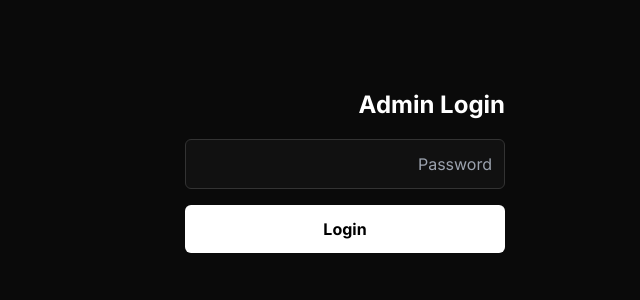
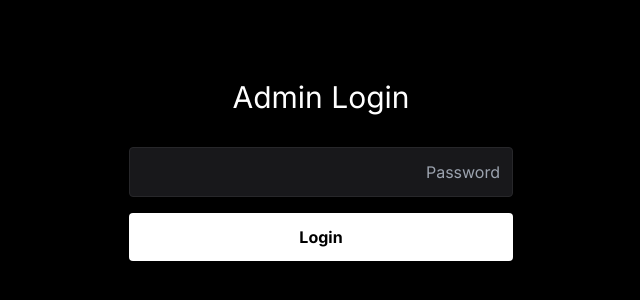
Before and after one commit to mostafa351989-spec/my-portfolio, a Next.js app: page /admin/login in a window 1280 px wide. Shown: the part 230-530 px from the top of the page, without its empty margins (424-1064 px from the left). Built offline with nearby package versions, Linux system fonts and the light colour scheme.

Commit message:
fix: cookie + redirect after login

```diff
--- a/app/admin/login/page.tsx
+++ b/app/admin/login/page.tsx
@@ -1,37 +1,52 @@
 'use client'
 import { useState } from 'react'
+import { useRouter } from 'next/navigation'
 
 export default function LoginPage() {
   const [password, setPassword] = useState('')
   const [error, setError] = useState('')
+  const [loading, setLoading] = useState(false)
+  const router = useRouter()
 
-  const handleLogin = async (e: React.FormEvent) => {
-    e.preventDefault()
+  const handleLogin = async () => {
+    setLoading(true)
+    setError('')
     const res = await fetch('/api/auth/login', {
       method: 'POST',
       headers: { 'Content-Type': 'application/json' },
       body: JSON.stringify({ password }),
     })
-    if (res.ok) window.location.href = '/admin'
-    else setError('الباسورد غلط')
+
+    if (res.ok) {
+      router.push('/admin') // ← المهم دي
+      router.refresh() // ← ودي عشان يعمل check للـ cookie
+    } else {
+      setError('الباسورد غلط')
+    }
+    setLoading(false)
   }
 
   return (
-    <div style={{display:'flex',minHeight:'100vh',alignItems:'center',justifyContent:'center',background:'#0a0a0a',color:'#fff'}}>
-      <form onSubmit={handleLogin} style={{display:'flex',flexDirection:'column',gap:'16px',width:'320px'}}>
-        <h1 style={{fontSize:'24px',fontWeight:'bold'}}>Admin Login</h1>
+    <div className="min-h-screen bg-black flex items-center justify-center p-4">
+      <div className="w-full max-w-sm">
+        <h1 className="text-white text-3xl mb-8 text-center">Admin Login</h1>
         <input
           type="password"
           value={password}
           onChange={(e) => setPassword(e.target.value)}
+          onKeyDown={(e) => e.key === 'Enter' && handleLogin()}
           placeholder="Password"
-          style={{padding:'12px',background:'#111',border:'1px solid #333',color:'#fff',borderRadius:'6px'}}
+          className="w-full p-3 mb-4 bg-zinc-900 text-white rounded border border-zinc-800"
         />
-        <button type="submit" style={{padding:'12px',background:'#fff',color:'#000',border:'none',borderRadius:'6px',fontWeight:'bold'}}>
-          Login
+        <button
+          onClick={handleLogin}
+          disabled={loading}
+          className="w-full p-3 bg-white text-black rounded font-bold disabled:opacity-50"
+        >
+          {loading ? 'Loading...' : 'Login'}
         </button>
-        {error && <p style={{color:'#ff5555'}}>{error}</p>}
-      </form>
+        {error && <p className="text-red-500 mt-4 text-center">{error}</p>}
+      </div>
     </div>
   )
 }
--- a/app/api/auth/login/route.ts
+++ b/app/api/auth/login/route.ts
@@ -18,9 +18,10 @@ export async function POST(request: Request) {
   const res = NextResponse.json({ success: true })
   res.cookies.set('admin_token', token, {
     httpOnly: true,
-    secure: true,
-    sameSite: 'strict',
-    path: '/'
+    secure: process.env.NODE_ENV === 'production', // ← ده المهم
+    sameSite: 'lax', // ← غيرناها من strict لـ lax
+    path: '/',
+    maxAge: 60 * 60 * 24 // 24 ساعة
   })
   return res
 }
```
